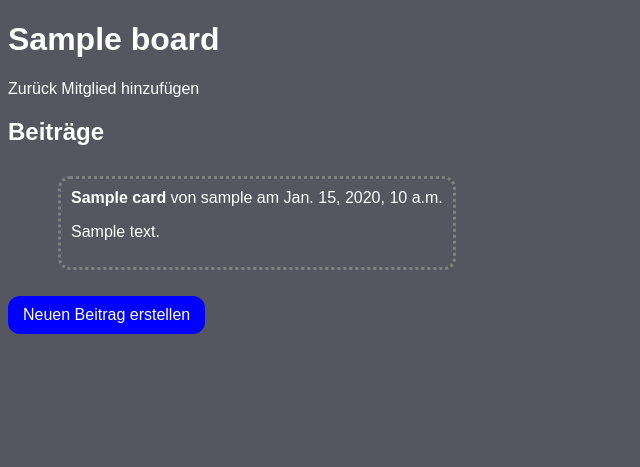
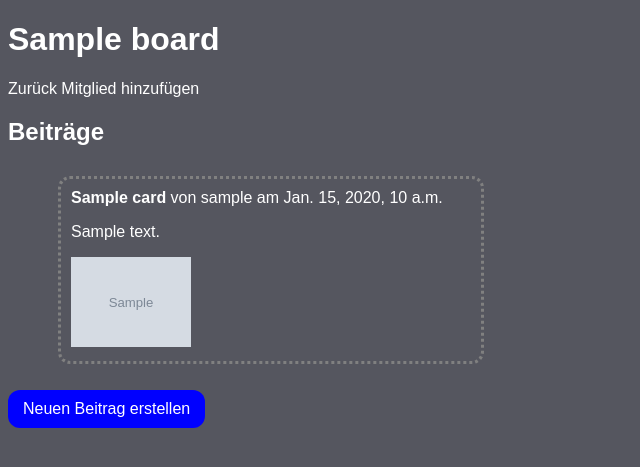
Before and after one commit to EasyBulletinBoard/BulletinBoard, a Django app: page /boards/1/ in a window 1280 px wide. Shown: the top 467 px of the page, without its empty margins (0-640 px from the left). Run offline with Django 5.2, Linux system fonts and the light colour scheme; a user stored in the database is signed in; tables that the repository leaves empty hold one stand-in row (values such as "Sample post"); grey boxes marked "Sample" are stand-in pictures.

Commit message:
Display attached image

```diff
--- a/board/templates/board/board_detail.html
+++ b/board/templates/board/board_detail.html
@@ -41,6 +41,12 @@
             <div class="card">
                 <strong>{{ card.title }}</strong> von {{ card.author }} am {{ card.created_at }}<br>
                 <p>{{ card.content }}</p>
+
+                {% if card.attachment %}
+                    <img style="aspect-ratio: 4/3; width: 30%;" src="/media/{{card.attachment}}">
+                {% else %}
+                {% endif %}
+
             </div>
         {% endfor %}
     </ul>
```
